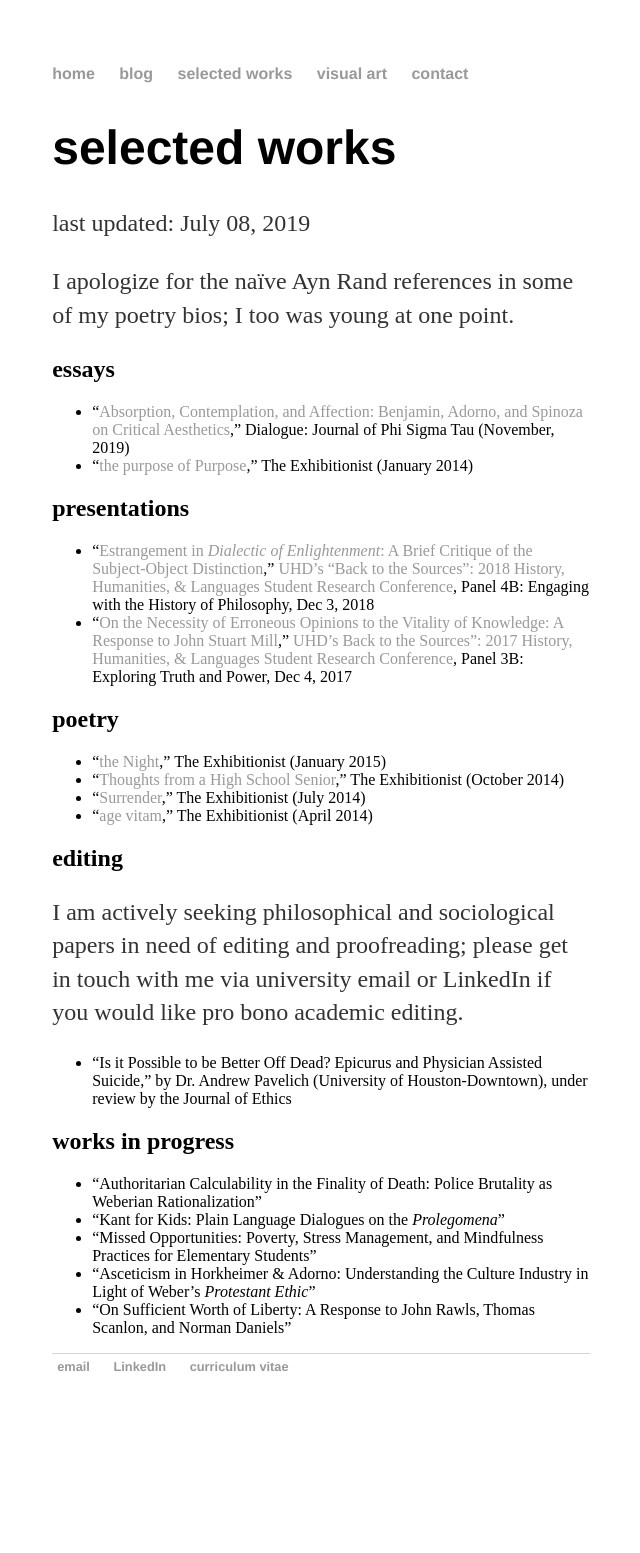
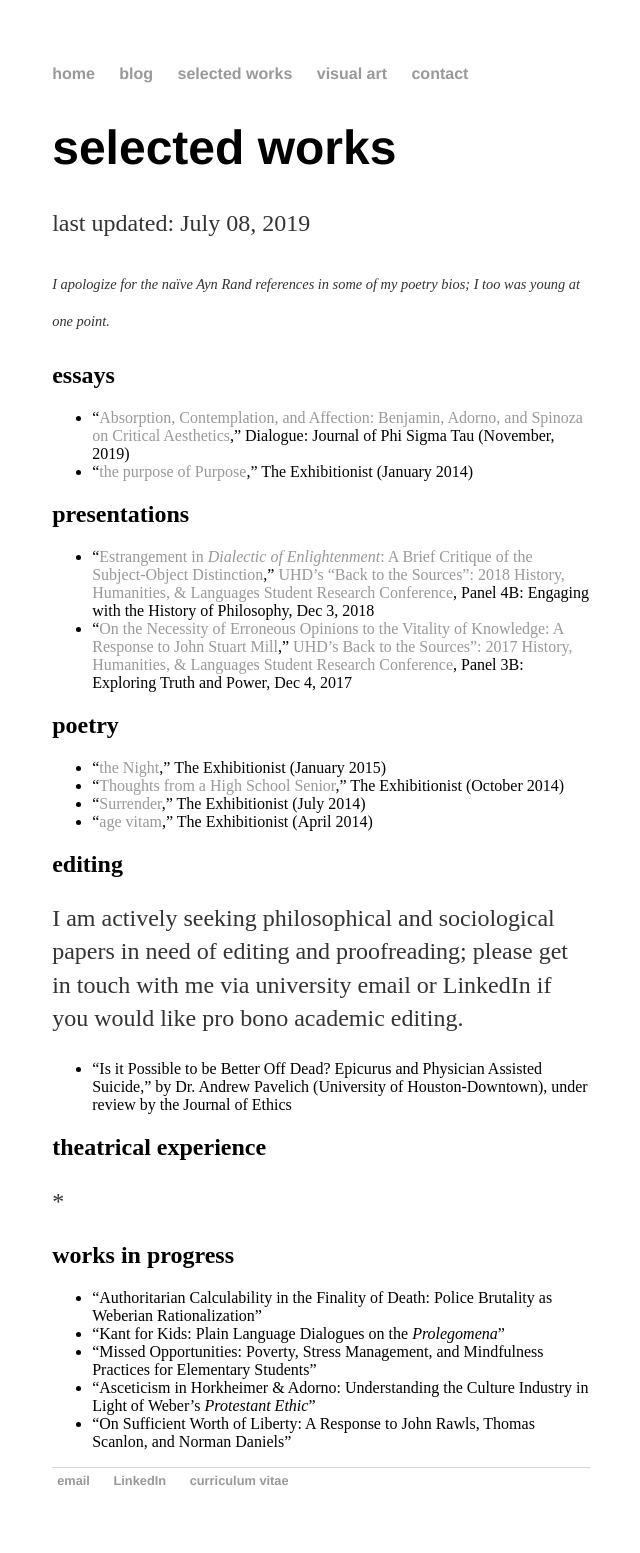
Before and after one commit to HillJustin/HillJustin.github.io, a Jekyll site: the page built from selected works/index.md, in a window 1280 px wide. Shown: the whole page, without its empty margins (319-959 px from the left). Built offline with Jekyll 4.4.1, drawn with Linux system fonts in a browser that asks for light colours; before the commit the page ends 1439 px from its top, so only the background shows below that.

Commit message:
Update index.md

```diff
--- a/selected works/index.md
+++ b/selected works/index.md
@@ -7,7 +7,7 @@ title: "selected works"
 
 last updated: July 08, 2019
 
-I apologize for the naïve Ayn Rand references in some of my poetry bios; I too was young at one point.
+*I apologize for the naïve Ayn Rand references in some of my poetry bios; I too was young at one point.*{: style="font-size: 0.6em"}
 <!-- blurb about current projects -->
 
 
@@ -38,6 +38,11 @@ I am actively seeking philosophical and sociological papers in need of editing a
 * "Is it Possible to be Better Off Dead? Epicurus and Physician Assisted Suicide," by Dr. Andrew Pavelich (University of Houston-Downtown), under review by the Journal of Ethics
 
 
+## theatrical experience
+
+*
+
+
 ## works in progress
 
 * "Authoritarian Calculability in the Finality of Death: Police Brutality as Weberian Rationalization"
```
